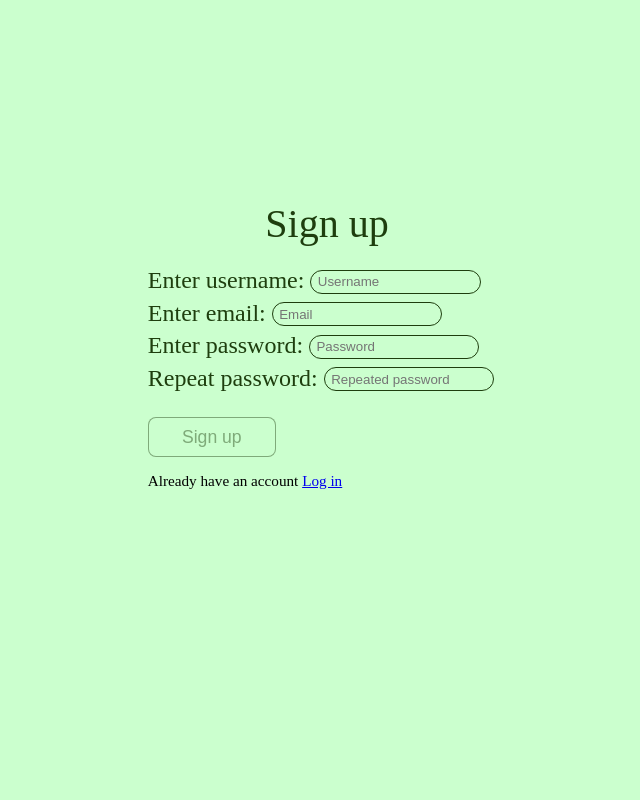
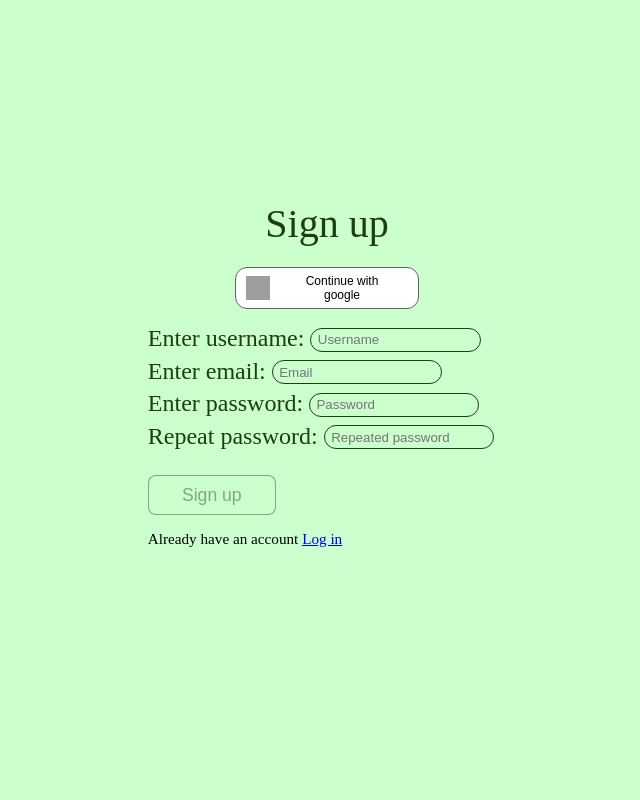
Before and after one commit to RobertsRob/AuthSystem, a Flask app: page /signup in a window 1280 px wide. Shown: the whole page, without its empty margins (313-953 px from the left). Run offline with Flask 3, Linux system fonts and the light colour scheme; some libraries are stand-ins or nearby versions; grey boxes are pictures that could not be loaded.

Commit message:
Started adding google authentication

```diff
--- a/main.py
+++ b/main.py
@@ -1,15 +1,30 @@
 import os
 import re
-from flask import Flask, render_template, request, redirect, url_for, make_response
+from flask import Flask, render_template, request, redirect, url_for, make_response, session
 import requests
 from dotenv import load_dotenv
 import psycopg
 import jwt
 from datetime import datetime, timedelta, UTC
 from werkzeug.security import generate_password_hash, check_password_hash
+from authlib.integrations.flask_client import OAuth
 
 load_dotenv()
 app = Flask(__name__)
+app.secret_key = os.getenv("FLASK_SECRET_KEY")
+
+oauth = OAuth(app)
+
+try:
+    google = oauth.register(
+        name="google",
+        client_id=os.getenv("GOOGLE_AUTH_CLIENT_ID"),
+        client_secret=os.getenv("GOOGLE_AUTH_CLIENT_SECRET"),
+        server_metadata_url="https://accounts.google.com/.well-known/openid-configuration",
+        client_kwargs={ "scope": "openid email profile" }
+    )
+except Exception as e:
+    print(f"Failed to connect to google auth: {e}")
 
 def safe_render_template(template_file, jinja_info=None):
     try:
@@ -174,6 +189,49 @@ def signup_submit():
 
     return response
 
+@app.route("/google_auth")
+def google_auth():
+    return google.authorize_redirect(
+        url_for("google_callback", _external=True)
+    )
+
+@app.route("/auth/google/callback")
+def google_callback():
+
+    token = google.authorize_access_token()
+    user_info = token["userinfo"]
+    print(user_info)
+    return "success"
+
+    username = user_info["name"]
+    email = user_info["email"]
+
+    if len(username) <= 5:
+        return redirect(url_for('signup', error="Username is too short"))
+    if not re.match(r'^[a-z0-9]+[\._]?[a-z0-9]+[@]\w+[.]\w+$', email):
+        return redirect(url_for('signup', error="Email is not valid"))
+
+    try:
+        conn, cur = connect_to_database()
+        cur.execute("SELECT * FROM users WHERE name = (%s)", (username,))
+
+        if cur.fetchone() is not None:
+            return redirect(url_for('signup', error="Username is already in use"))
+
+        cur.execute("INSERT INTO users (name, email, password) VALUES (%s, %s, %s) RETURNING id", (username, email, None))
+        user_id = cur.fetchone()[0]
+    finally:
+        if conn:
+            conn.commit()
+        close_database(conn, cur)
+
+    response = make_response(redirect(url_for("home_user")))
+    jwtoken = jwt.encode({"user_id" : user_id, "exp" : datetime.now(UTC) + timedelta(hours=1)}, os.getenv('JWTSECRET'), algorithm="HS256")
+    response.set_cookie("access_token", jwtoken, httponly=True, samesite="Strict", secure=not app.debug,  max_age=3600)
+
+    return response
+
+
 # {os.getenv('JWTSECRET')}
 
 @app.route("/home_user")
@@ -197,3 +255,11 @@ def home_user():
     encrypted_psw = user[3]
 
     return safe_render_template("home_user.html", {"user_id" : data["user_id"], "username" : username, "email" : email})
+
+
+@app.route("/logout")
+def logout():
+    session.clear()
+    response = redirect(url_for("home"))
+    response.delete_cookie("access_token")
+    return response
--- a/static/main_style.css
+++ b/static/main_style.css
@@ -1,6 +1,9 @@
 /* MAIN */
 body{
     margin: 0;
+}
+a{
+    text-decoration: none;
 }
 
 /* HEADER */
@@ -202,3 +205,33 @@ body{
     width: 100%;
     display: block;
 }
+.logout_button{
+    margin-left: 0.75vw;
+    width: 1.25vh;
+    height: 2.5vh;
+}
+.auth_with_google_logo{
+    width: 3vh;
+    height: 3vh;
+    margin-right: 2vh;
+}
+.auth_with_google_button{
+    display: flex;
+    align-items: center;
+    padding: 0.75vh 2.5vh 0.75vh 1.25vh;
+    border: 1px solid rgb(98, 98, 98);
+    border-radius: 1.5vh;
+    background-color: #fff;
+    font-size: 1.5vh;
+    margin-bottom: 2vh;
+}
+.auth_with_google_button:active{
+    background-color: #a8a8a8;
+}
+.changeSL{
+    text-decoration: underline;
+}
+.auth_div{
+    margin: 0 auto;
+    width: 23vh;
+}
--- a/templates/home_user.html
+++ b/templates/home_user.html
@@ -16,6 +16,7 @@
         <div class="auth_buttons">
             {% if username %}
                 {{ username }}
+                <a href="/logout"><img class="logout_button" src="{{ url_for('static', filename='img/logout_button.png') }}" alt="logout_button"></a>
             {% endif %}
         </div>
     </div>
--- a/templates/signup.html
+++ b/templates/signup.html
@@ -16,6 +16,12 @@
             {% if error %}
                 <p class="text_upper">{{ error }}</p>
             {% endif %}
+
+            <div class="auth_div">
+                <a href="/google_auth">
+                    <button class="auth_with_google_button"> <img class="auth_with_google_logo" src="https://user-images.githubusercontent.com/194400/70987158-4069c900-20b7-11ea-892e-8a2e1166b6b7.png" alt="google logo image"> Continue with google</button>
+                </a>
+            </div>
 
             <form action="/signup_submit" method="POST">
                 <label for="username" class="label_form"> Enter username: </label>
@@ -36,7 +42,7 @@
                 <input type="submit" id="submit_button" class="submit_button" value="Sign up" disabled>
             </form>
 
-            <p class="text_under">Already have an account <a href="/login">Log in</a></p>
+            <p class="text_under">Already have an account <a href="/login" class="changeSL">Log in</a></p>
 
         </div>
     </div>
```
Also changed, not shown: templates/login.html (+7 -1 lines), static/img/logout_button.png (added).
